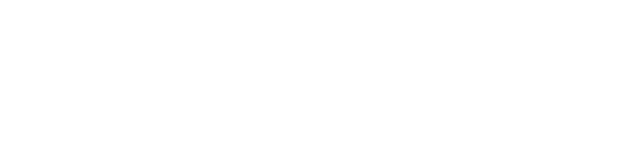
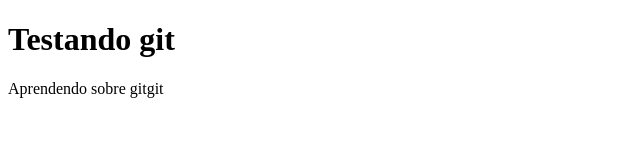
Before and after one commit to douglasvcv/aprendendoGit, a plain HTML site: page index.html in a window 1280 px wide. Shown: the whole page, without its empty margins (0-640 px from the left). Drawn offline with Linux system fonts and the light colour scheme.

Commit message:
Criação título e parágrafo

```diff
--- a/index.html
+++ b/index.html
@@ -6,6 +6,7 @@
     <title>Prática com Git</title>
 </head>
 <body>
-
+    <h1>Testando git</h1>
+    <p>Aprendendo sobre gitgit</p>
 </body>
 </html>
```
